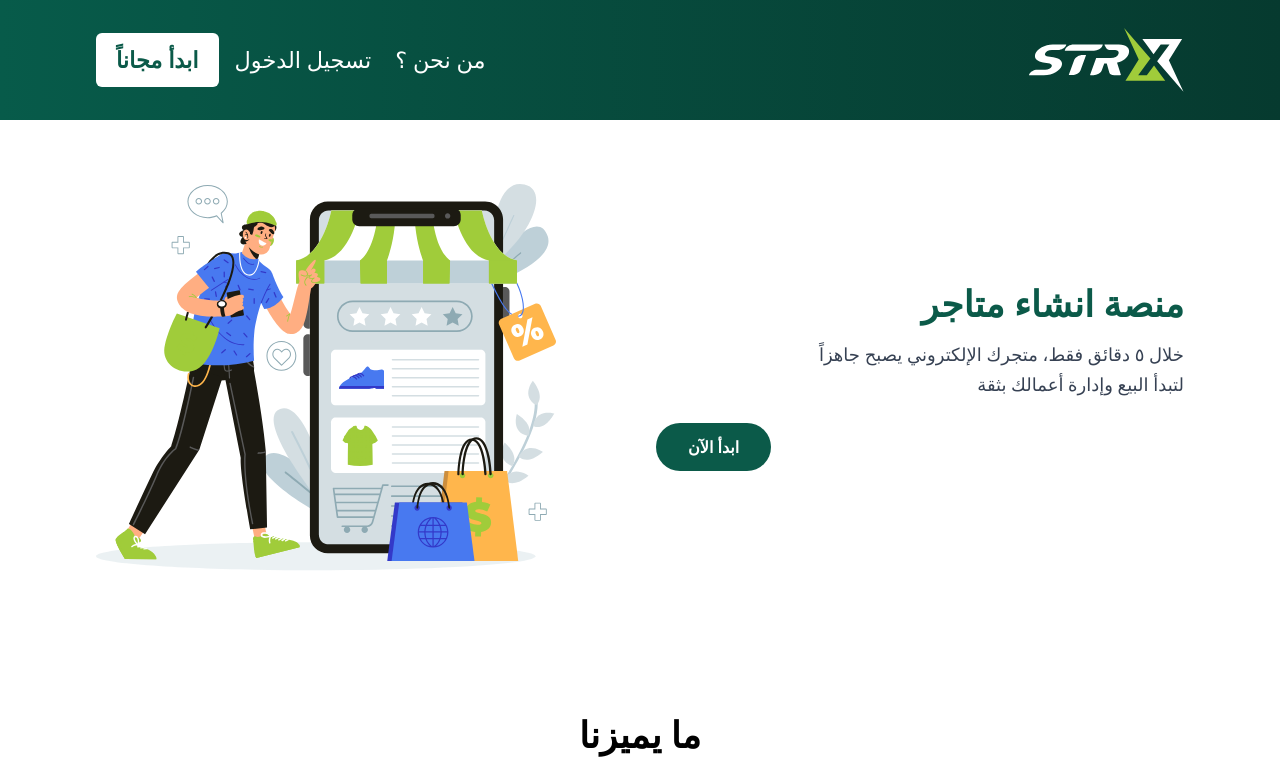
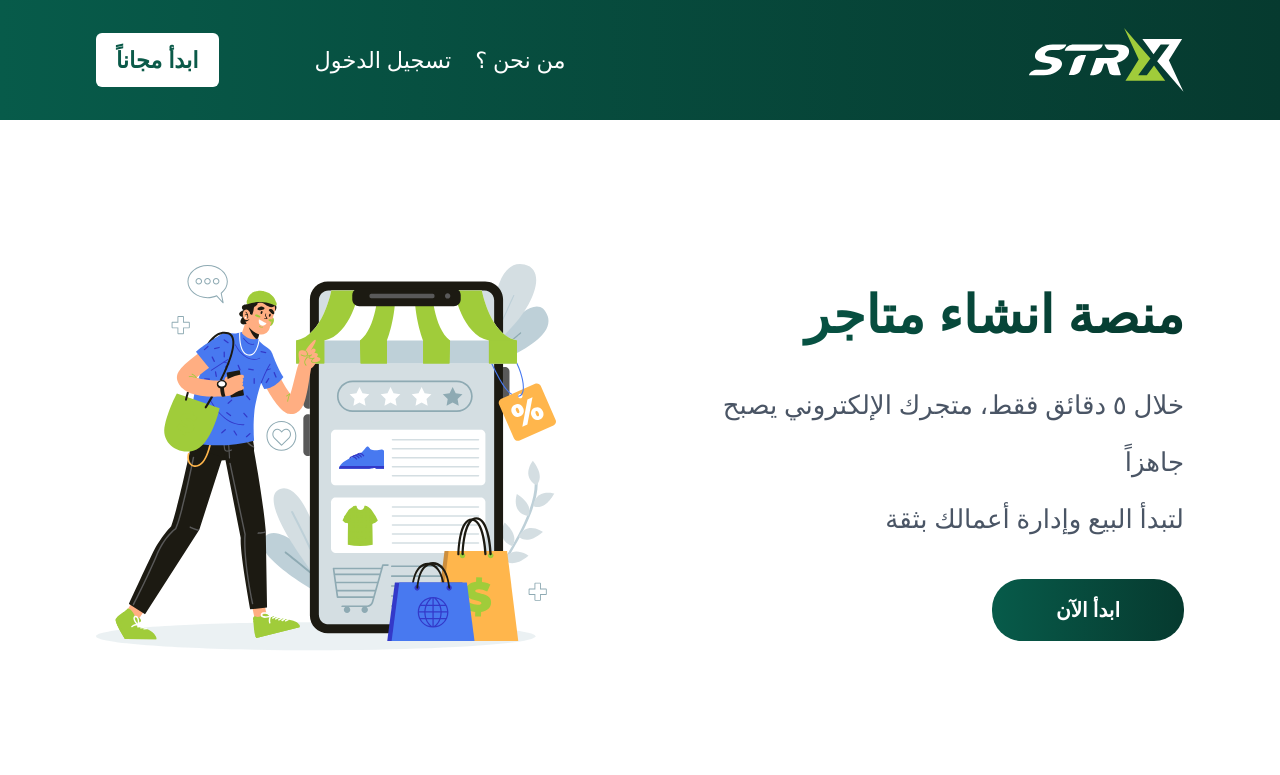
Before and after one commit to nesmamanasra/strx-co, a React (Vite) app: page / in a window 1280 px wide. Shown: the top 775 px of the page. Built offline with nearby package versions, Linux system fonts and the light colour scheme.

Commit message:
add hero section

```diff
--- a/index.html
+++ b/index.html
@@ -3,6 +3,9 @@
   <head>
     <meta charset="UTF-8" />
     <link rel="icon" type="image/svg+xml" href="/vite.svg" />
+    <link rel="preconnect" href="https://fonts.googleapis.com">
+    <link rel="preconnect" href="https://fonts.gstatic.com" crossorigin>
+    <link href="https://fonts.googleapis.com/css2?family=Cairo:wght@300;400;500;600;700&display=swap" rel="stylesheet">
     <meta name="viewport" content="width=device-width, initial-scale=1.0" />
     <title>my-app</title>
   </head>
--- a/src/app/components/home/HeroSection.jsx
+++ b/src/app/components/home/HeroSection.jsx
@@ -3,8 +3,8 @@ import Container from "../ui/Container";
 export default function HeroSection() {
   return (
     <section className="bg-white">
-      <Container className="py-10 sm:py-14 lg:py-16">
-        <div dir="ltr" className="grid items-center gap-8 lg:grid-cols-2">
+      <Container className="mt-10 sm:mt-8 lg:mt-20 py-10 sm:py-14 lg:py-16">
+        <div dir="ltr" className="grid items-center gap-15 lg:grid-cols-2">
           {/* الصورة يسار */}
           <div className="flex justify-center lg:justify-start">
             <img
@@ -17,20 +17,26 @@ export default function HeroSection() {
 
           {/* النص يرجع RTL */}
           <div dir="rtl" className="text-center lg:text-right">
-            <h1 className="text-2xl sm:text-3xl lg:text-4xl font-bold text-[#0B5A49]">
+            <h1
+                className="text-[34px] sm:text-[42px] lg:text-[52px] font-semibold
+                          bg-gradient-to-l from-[#063A2F] to-[#075B4A]
+                          bg-clip-text text-transparent"
+              >
                 منصة انشاء متاجر
               </h1>
 
-            <p className="mt-4 text-sm sm:text-base lg:text-lg text-gray-700 leading-relaxed">
+            <p className="mt-6 text-[18px] sm:text-[20px] lg:text-[26px] text-gray-600 leading-[2.2] max-w-[520px] mx-auto lg:mx-0">
               خلال ٥ دقائق فقط، متجرك الإلكتروني يصبح جاهزاً
-              <br className="hidden sm:block" />
+              <br />
               لتبدأ البيع وإدارة أعمالك بثقة
             </p>
 
-            <div className="mt-6 flex justify-center lg:justify-end">
+            <div className="mt-8 flex justify-center lg:justify-start">
              <a
                 href="#start"
-                className="rounded-full bg-[#0B5A49] px-8 py-3 text-white text-sm sm:text-base font-semibold hover:bg-[#094C3E]"
+                className="rounded-[30px] px-16 py-4 text-white text-[20px] font-semibold
+                          bg-gradient-to-l from-[#063A2F] to-[#075B4A]
+                          hover:opacity-95 transition"
               >
               ابدأ الآن
             </a>
--- a/src/app/components/home/SecuritySection.jsx
+++ b/src/app/components/home/SecuritySection.jsx
@@ -8,7 +8,7 @@ export default function SecuritySection() {
           <h3 className="text-4xl font-bold text-black">أمان</h3>
 
           <div className="mt-6 flex justify-center">
-            <div className="grid place-items-center h-24 w-24 rounded-2xl">
+            <div className="grid place-items-center h-24 w-14 rounded-2xl">
               <img
                src="/safty.svg"
               className="text-6xl"
--- a/src/app/components/layouts/Navbar.jsx
+++ b/src/app/components/layouts/Navbar.jsx
@@ -24,7 +24,7 @@ export default function Navbar({
 
           <a
             href="#start"
-            className="rounded-md bg-white px-5 py-2.5 font-semibold text-[#0B5A49] hover:bg-white/90"
+             className="ms-6 lg:ms-20 rounded-md bg-white px-5 py-2.5 font-semibold text-[#0B5A49] hover:bg-white/90"
             style={{ fontSize: btnFs }}
           >
             ابدأ مجاناً
--- a/src/index.css
+++ b/src/index.css
@@ -1,3 +1,9 @@
 @import "tailwindcss";
 html, body { height: 100%; }
 body { margin: 0; }
+
+
+/* @theme {
+  --font-cairo: "Cairo", sans-serif;
+  --default-font-family: var(--font-cairo);
+} */
```
Lines whose indentation alone changed are shown as unchanged.
